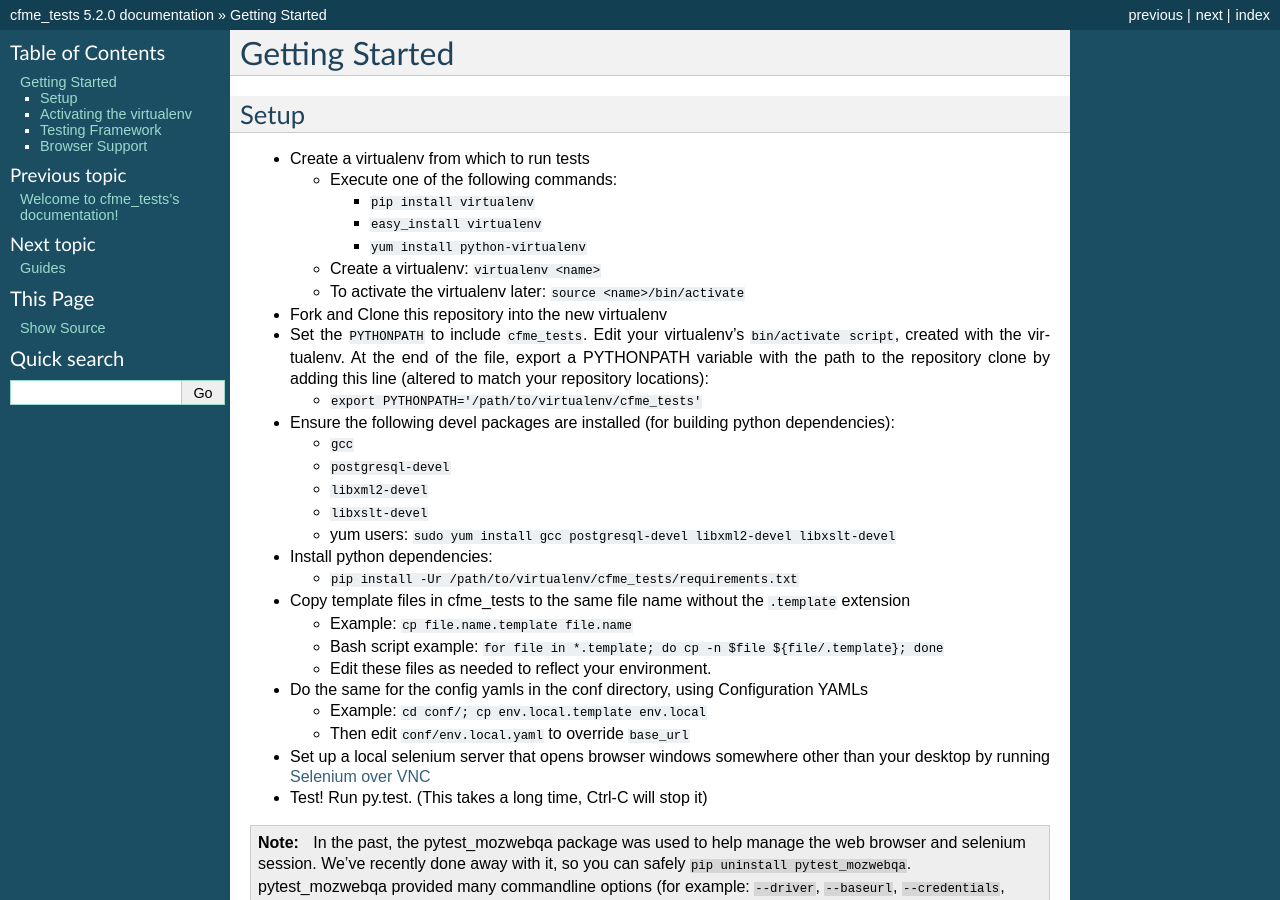
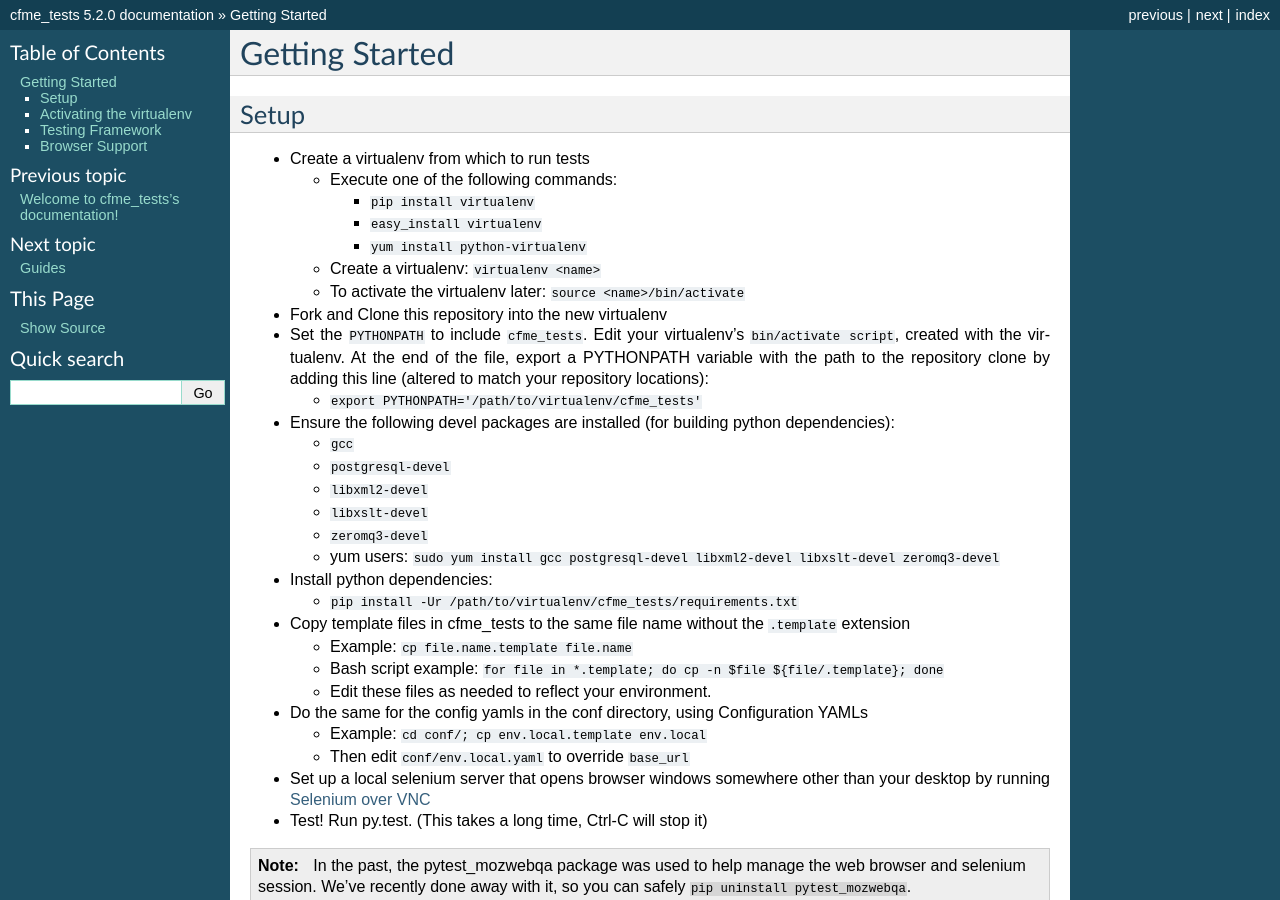
Before and after one commit to seandst/cfme_tests, a Sphinx documentation site: the page built from docs/getting_started.rst, in a window 1280 px wide and 900 px high. Built offline with Sphinx 7.4.7, drawn with Linux system fonts in a browser that asks for light colours.

```diff
--- a/docs/getting_started.rst
+++ b/docs/getting_started.rst
@@ -28,7 +28,8 @@ Setup
   * ``postgresql-devel``
   * ``libxml2-devel``
   * ``libxslt-devel``
-  * yum users: ``sudo yum install gcc postgresql-devel libxml2-devel libxslt-devel``
+  * ``zeromq3-devel``
+  * yum users: ``sudo yum install gcc postgresql-devel libxml2-devel libxslt-devel zeromq3-devel``
 
 * Install python dependencies:
 
```
